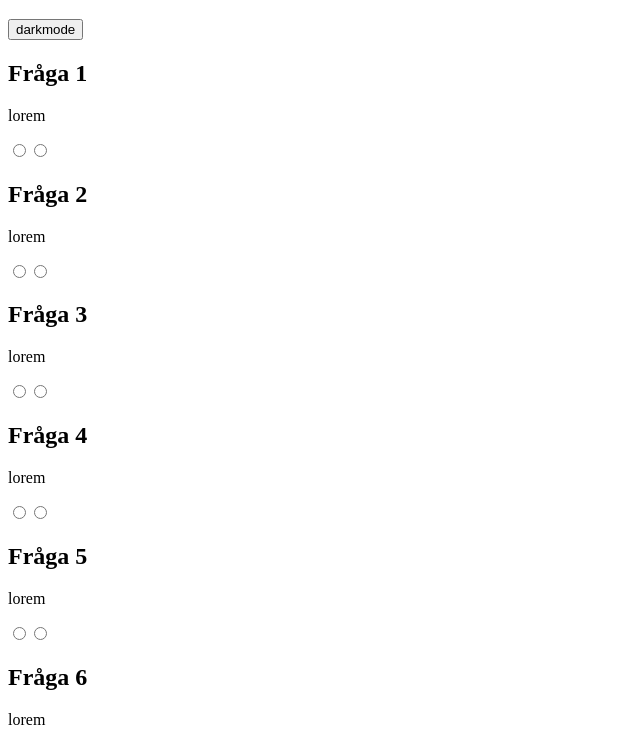
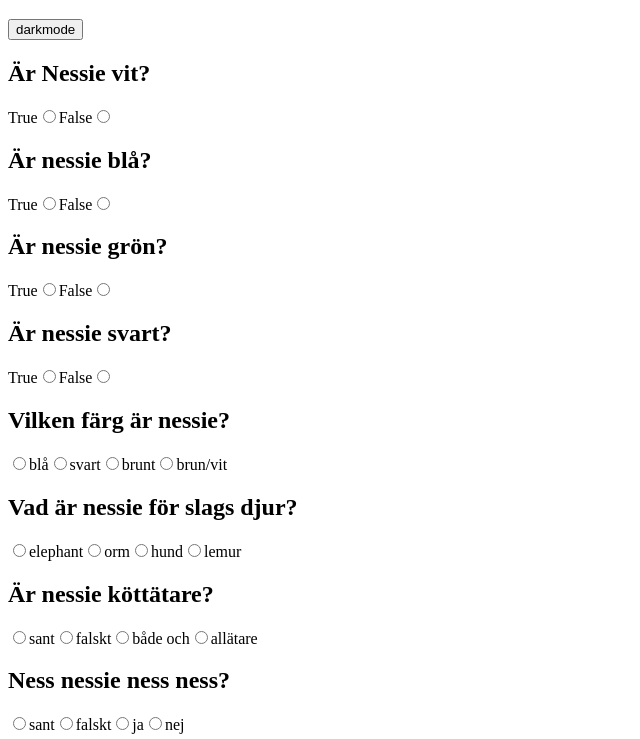
Before and after one commit to KevinEvenholt/Quiz-projekt, a plain HTML site: page index.html in a window 1280 px wide. Shown: the part 61-800 px from the top of the page, without its empty margins (0-640 px from the left). Drawn offline with Linux system fonts and the light colour scheme.

Commit message:
Alla knappar görs i JS

```diff
--- a/main.js
+++ b/main.js
@@ -1,103 +1,63 @@
 let questions = [
     {
-        num: 1,
-        question: "lorem",
-        answers: {
-            a: "",
-            b: "",
+        type: "bool",
+        question: "Är Nessie vit?",
 
-        },
+        correctAnswer: true
+    },
+    {
+        type: "bool",
+        question: "Är nessie blå?",
+        answers: ["sant", "falskt",],
         correctAnswer: ""
     },
     {
-        num: 2,
-        question: "lorem",
-        answers: {
-            a: "",
-            b: "",
-
-        },
+        type: "bool",
+        question: "Är nessie grön?",
+        answers: ["sant", "falskt"],
         correctAnswer: ""
     },
     {
-        num: 3,
-        question: "lorem",
-        answers: {
-            a: "",
-            b: "",
-
-        },
+        type: "bool",
+        question: "Är nessie svart?",
+        answers: ["sant", "falskt"],
         correctAnswer: ""
     },
     {
-        num: 4,
-        question: "lorem",
-        answers: {
-            a: "",
-            b: "",
-
-        },
-        correctAnswer: ""
+        type: "multiple",
+        question: "Vilken färg är nessie?",
+        answers: ["blå", "svart", "brunt", "brun/vit"],
+        correctAnswer: "brun/vit"
     },
     {
-        num: 5,
-        question: "lorem",
-        answers: {
-            a: "",
-            b: "",
-
-        },
-        correctAnswer: ""
+        type: "multiple",
+        question: "Vad är nessie för slags djur?",
+        answers: ["elephant", "orm", "hund", "lemur"],
+        correctAnswer: "hund"
     },
     {
-        num: 6,
-        question: "lorem",
-        answers: {
-            a: "",
-            b: "",
-
-        },
-        correctAnswer: ""
+        type: "multiple",
+        question: "Är nessie köttätare?",
+        answers: ["sant", "falskt", "både och", "allätare"],
+        correctAnswer: "allätare"
     },
     {
-        num: 7,
-        question: "lorem",
-        answers: {
-            a: "",
-            b: "",
-
-        },
-        correctAnswer: ""
+        type: "multiple",
+        question: "Ness nessie ness ness?",
+        answers: ["sant", "falskt", "ja", "nej"],
+        correctAnswer: "sant"
     },
     {
-        num: 8,
-        question: "lorem",
-        answers: {
-            a: "",
-            b: "",
-
-        },
-        correctAnswer: ""
+        type: "checkboxes",
+        question: "klicka i fler än 1",
+        answers: ["sant", "falskt", "kanske sant", "inte sant"],
+        correctAnswer: "sant"
     },
     {
-        num: 9,
-        question: "lorem",
-        answers: {
-            a: "",
-            b: "",
-
-        },
-        correctAnswer: ""
-    },
-    {
-        num: 10,
-        question: "lorem",
-        answers: {
-            a: "",
-            b: "",
-
-        },
-        correctAnswer: ""
+        type: "checkboxes",
+        question: "woof",
+        answers: ["sant", "falskt", "kanske sant", "inte sant"],
+        correctAnswer: "sant"
     },
 ]
 
@@ -113,19 +73,61 @@ toggle.addEventListener("click", () => {
     }
 })
 
-let div = document.querySelector("#quiz")
-questions.forEach((question) => {
+
+let quiz = document.querySelector("#quiz")
+
+questions.forEach((question, i) => {
+
     let h2 = document.createElement("h2");
-    let p = document.createElement("p")
-    let answer1 = document.createElement("input");
-    let answer2 = document.createElement("input");
-    answer1.type = 'radio';
-    answer1.name = 'answer';
-    answer2.type = 'radio';
-    answer2.name = 'answer';
-    p.innerHTML = `${question.question}`
-    h2.innerHTML = `Fråga ${question.num}`
+    h2.innerHTML = `${question.question}`;
+    quiz.append(h2)
 
-    div.append(h2, p, answer1, answer2)
+    if(question.type === "multiple") {
+       question.answers.forEach((answer, i) => {
+            let label = document.createElement("label");
+            label.innerHTML = `${answer}`;
+            let answerVar = document.createElement("input");
+            answerVar.type = 'radio';
+            answerVar.name = 'answer' +i;
+            quiz.append(answerVar, label);
+        });
+    }
+    else if (question.type === "bool") {
+        let trueButton = document.createElement("input")
+        let trueLabel = document.createElement("label")
+        let falseButton = document.createElement("input")
+        let falseLabel = document.createElement("label")
+        trueLabel.innerHTML = `True`;
+        falseLabel.innerHTML = `False`;
+        trueButton.type = 'radio';
+        trueButton.name = 'trueAnswer' + i;
+        falseButton.type = 'radio';
+        falseButton.name = 'falseAnswer' + i;
+        quiz.append(trueLabel, trueButton, falseLabel ,falseButton)
 
-})
+    } else if(question.type === "checkboxes") {
+    question.answers.forEach((answer, i) => {
+        let label1 = document.createElement("label");
+        label1.innerHTML = `${answer}`;
+        let check = document.createElement("input");
+        check.type = 'checkbox';
+
+      quiz.append(label1, check)
+    });
+  }
+
+//Exempel
+// questions.forEach((question, i) => {
+//   let answers = question.answers;
+//   if(question.type == "multiple") {
+//     answers.forEach((answer, i) => {
+//       //Lägg till button
+//     }
+//   } else if(question.type == "multiple") {
+//     //Lägg till två buttons
+//   } else if(question.type == "checkboxes") {
+//     answers.forEach((answer, i) => {
+//       //Lägg till checkboxes
+//     }
+//   }
+    });
```
Also changed, not shown: index.html (+3 -0 lines).
